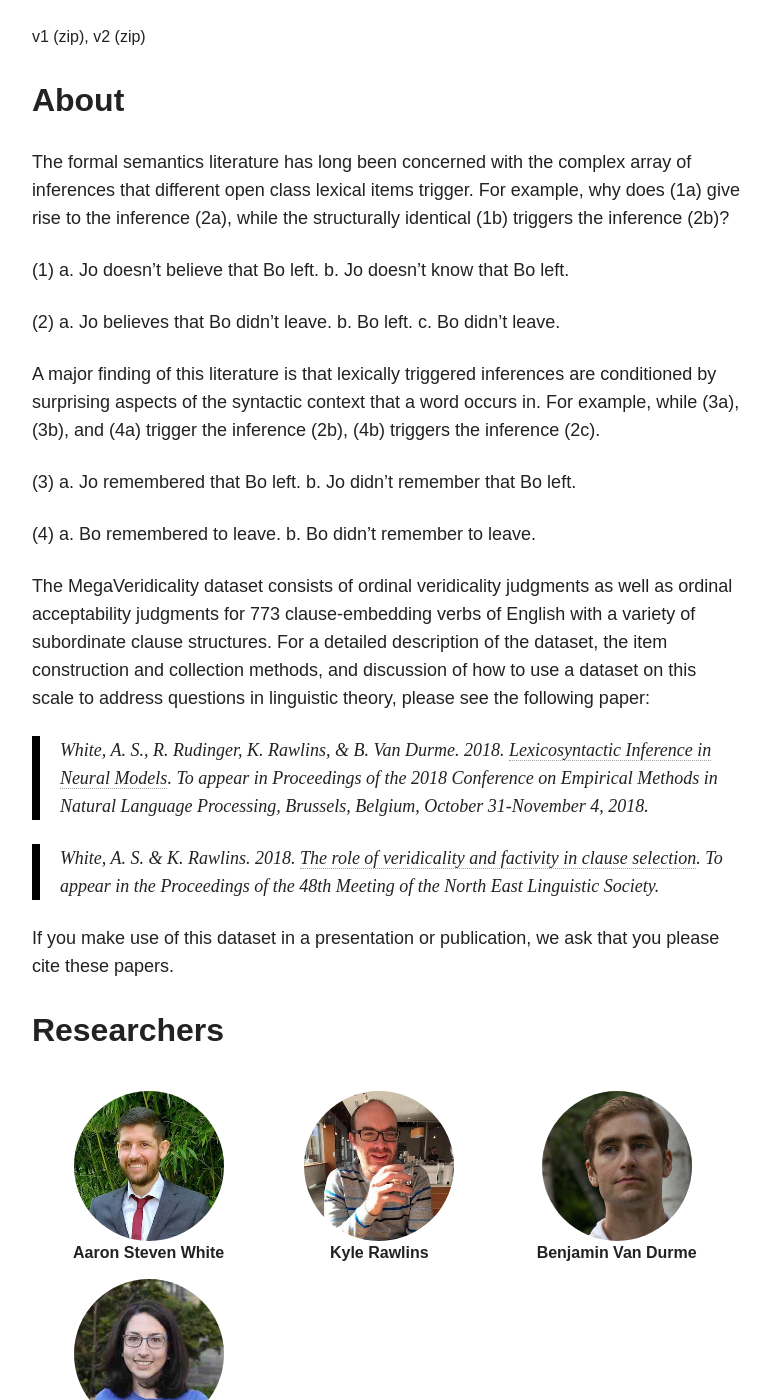
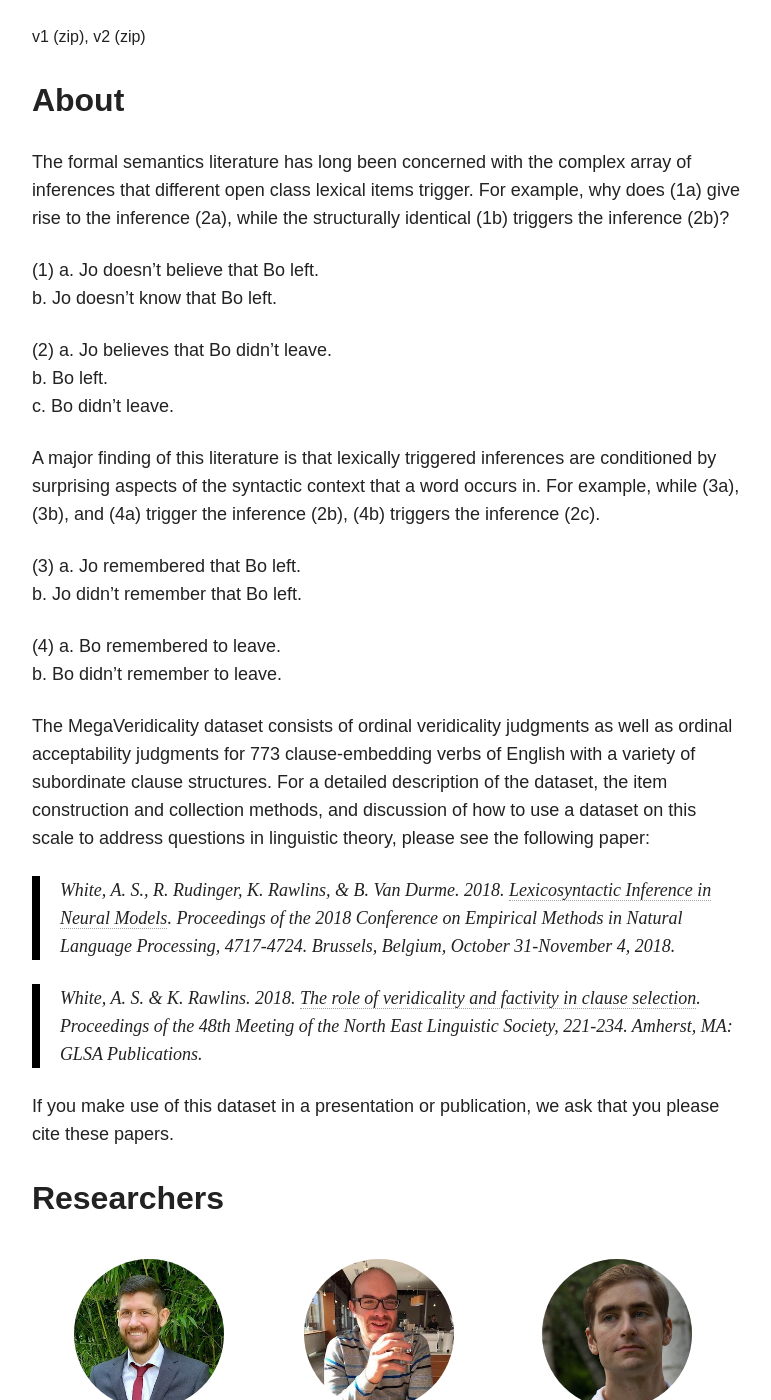
Before and after one commit to MegaAttitude/megaattitude.github.io, a Jekyll site: the page built from projects/mega-veridicality/index.md, in a window 1280 px wide and 1400 px high, scrolled down 645 px. Shown: the whole window, without its empty margins (254-1025 px from the left). Built offline with Jekyll 4.4.1, drawn with Linux system fonts in a browser that asks for light colours; nearby versions of some CDN libraries.

Commit message:
Ipdates citations

```diff
--- a/projects/mega-veridicality/index.md
+++ b/projects/mega-veridicality/index.md
@@ -9,11 +9,11 @@ of inferences that different open class lexical items trigger. For example, why
 does (1a) give rise to the inference (2a), while the structurally identical (1b)
 triggers the inference (2b)?
 
-(1) a. Jo doesn’t believe that Bo left.
+(1) a. Jo doesn’t believe that Bo left.<br/>
     b. Jo doesn’t know that Bo left.
 
-(2) a. Jo believes that Bo didn’t leave.
-    b. Bo left.
+(2) a. Jo believes that Bo didn’t leave.<br/>
+    b. Bo left.<br/>
     c. Bo didn’t leave.
 
 A major finding of this literature is that lexically triggered inferences are
@@ -21,10 +21,10 @@ conditioned by surprising aspects of the syntactic context that a word occurs
 in. For example, while (3a), (3b), and (4a) trigger the inference (2b), (4b)
 triggers the inference (2c).
 
-(3) a. Jo remembered that Bo left.
+(3) a. Jo remembered that Bo left.<br/>
     b. Jo didn’t remember that Bo left.
 
-(4) a. Bo remembered to leave.
+(4) a. Bo remembered to leave.<br/>
     b. Bo didn’t remember to leave.
 
 The MegaVeridicality dataset consists of ordinal veridicality judgments as well
@@ -34,9 +34,9 @@ the dataset, the item construction and collection methods, and discussion of how
 to use a dataset on this scale to address questions in linguistic theory, please
 see the following paper:
 
-> White, A. S., R. Rudinger, K. Rawlins, & B. Van Durme. 2018. [Lexicosyntactic Inference in Neural Models](http://aclweb.org/anthology/D18-1501). To appear in _Proceedings of the 2018 Conference on Empirical Methods in Natural Language Processing_, Brussels, Belgium, October 31-November 4, 2018.
+> White, A. S., R. Rudinger, K. Rawlins, & B. Van Durme. 2018. [Lexicosyntactic Inference in Neural Models](http://aclweb.org/anthology/D18-1501). _Proceedings of the 2018 Conference on Empirical Methods in Natural Language Processing_, 4717-4724. Brussels, Belgium, October 31-November 4, 2018.
 
-> White, A. S. & K. Rawlins. 2018. [The role of veridicality and factivity in clause selection](http://aaronstevenwhite.io/papers/white_role_2018.pdf). To appear in the *Proceedings of the 48th Meeting of the North East Linguistic Society*.
+> White, A. S. & K. Rawlins. 2018. [The role of veridicality and factivity in clause selection](http://aaronstevenwhite.io/papers/white_role_2018.pdf). _Proceedings of the 48th Meeting of the North East Linguistic Society_, 221-234. Amherst, MA: GLSA Publications.
 
 If you make use of this dataset in a presentation or publication, we ask that
 you please cite these papers.
```
Also changed, not shown: projects/mega-acceptability/index.md (+1 -1 lines), projects/mega-negraising/index.md (+1 -1 lines), projects/mega-orientation/index.md (+3 -3 lines).
